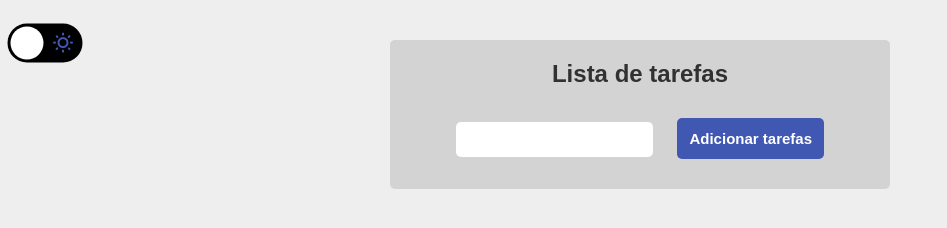
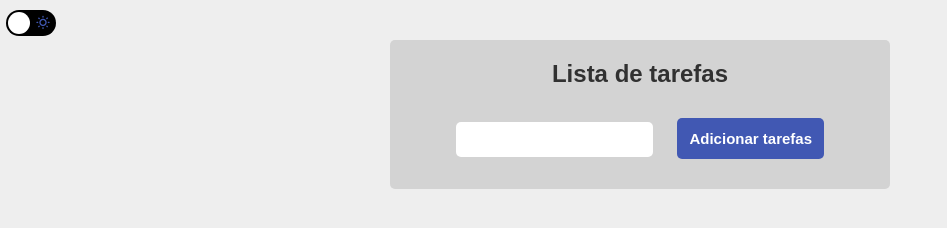
Before and after one commit to Anderson-Andre-P/Lista-de-Tarefas, a plain HTML site: page index.html in a window 1280 px wide. Shown: the whole page, without its empty margins (0-947 px from the left). Drawn offline with nearby package versions, Linux system fonts and the light colour scheme.

Commit message:
Toggle button atualizado

```diff
--- a/assets/style.css
+++ b/assets/style.css
@@ -36,8 +36,8 @@ body.dark  li {
 
 .toggle-theme {
     position: absolute;
-    top: 20px;
-    left: 20px;
+    top: 0px;
+    left: 6px;
     z-index: 100;
 }
 
@@ -50,7 +50,7 @@ body.dark  li {
     display: flex;
     align-items: center;
     justify-content: space-between;
-    transform: scale(1.5);
+    transform: scale(1);
     position: relative;
 }
 
```
